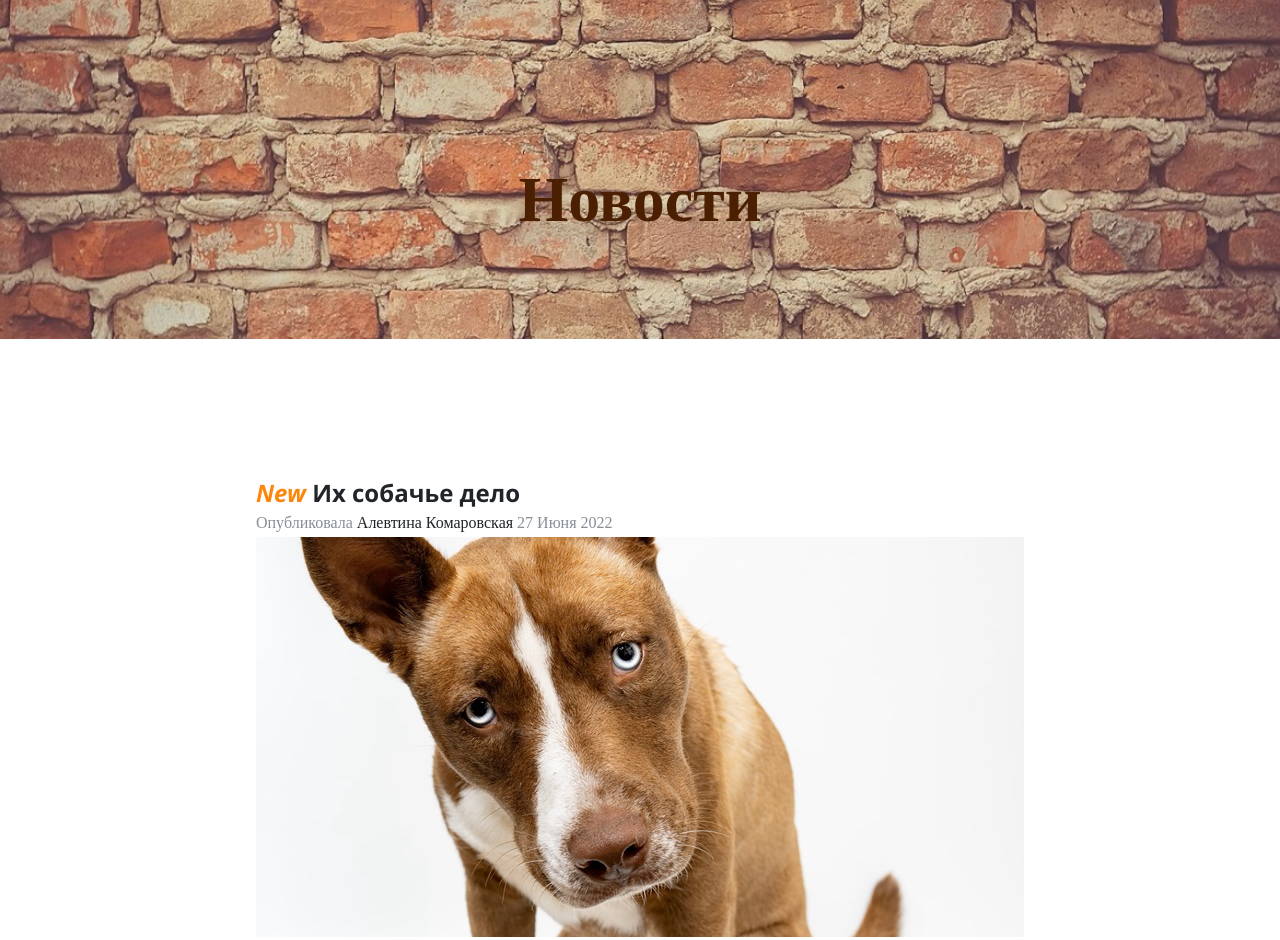
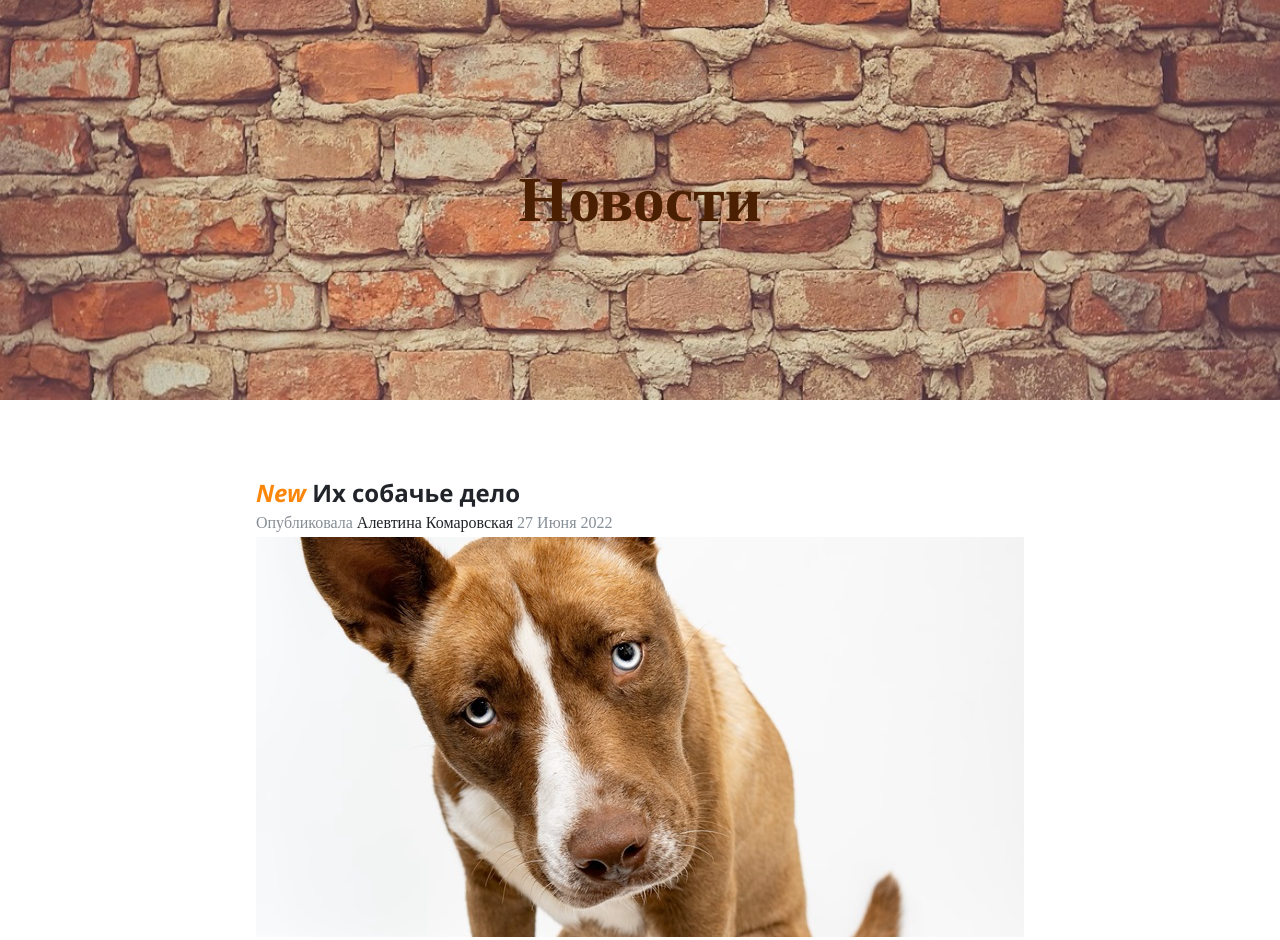
Before and after one commit to TatVSam/task_5.11, a plain HTML site: page index.html in a window 1280 px wide. Shown: the top 940 px of the page. Drawn offline with Linux system fonts and the light colour scheme.

Commit message:
fix header

```diff
--- a/css/style.css
+++ b/css/style.css
@@ -8,7 +8,7 @@ header {
     align-items: center;
     justify-content: center;
     height: 400px;
-    background: url('../images/background.jpg') 0px -250px no-repeat;
+    background: url('../images/background.jpg') bottom no-repeat;
     background-size: cover;
 }
 
```
